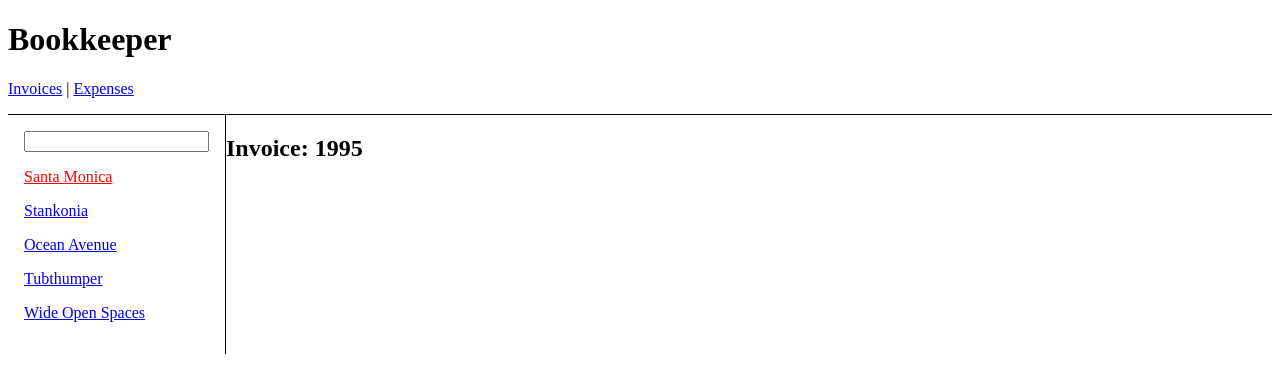
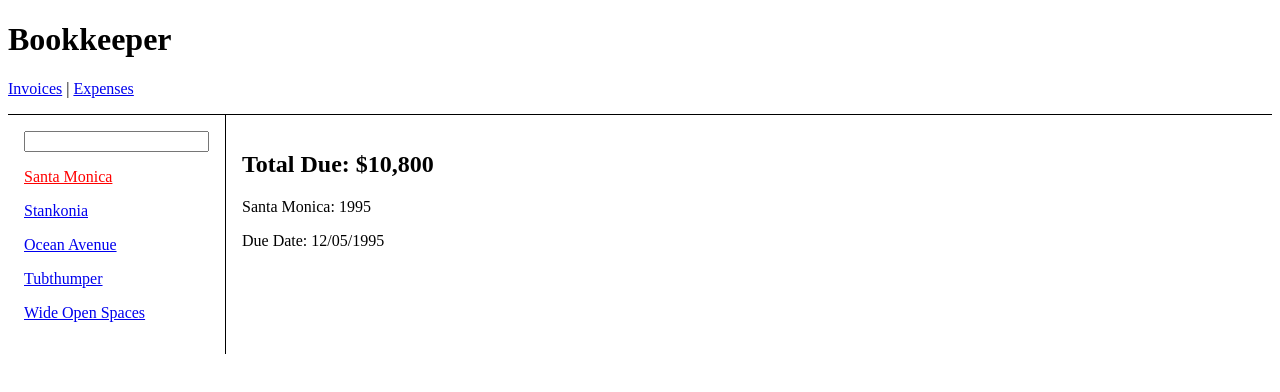
Before and after one commit to taylulz/router-toot, a React (Create React App) app: page /invoices/1995 in a window 1280 px wide. Shown: the top 392 px of the page. Built offline with nearby package versions, Linux system fonts and the light colour scheme.

Commit message:
fix fuckup

```diff
--- a/src/routes/invoice.jsx
+++ b/src/routes/invoice.jsx
@@ -1,6 +1,16 @@
 import { useParams } from "react-router-dom";
+import { getInvoice } from "../data";
 
 export default function Invoice() {
   let params = useParams();
-  return <h2>Invoice: {params.invoiceId}</h2>;
+  let invoice = getInvoice(parseInt(params.invoiceId, 10));
+  return (
+    <main style={{ padding: "1rem" }}>
+      <h2>Total Due: {invoice.amount}</h2>
+      <p>
+        {invoice.name}: {invoice.number}
+      </p>
+      <p>Due Date: {invoice.due}</p>
+    </main>
+  );
 }
```
